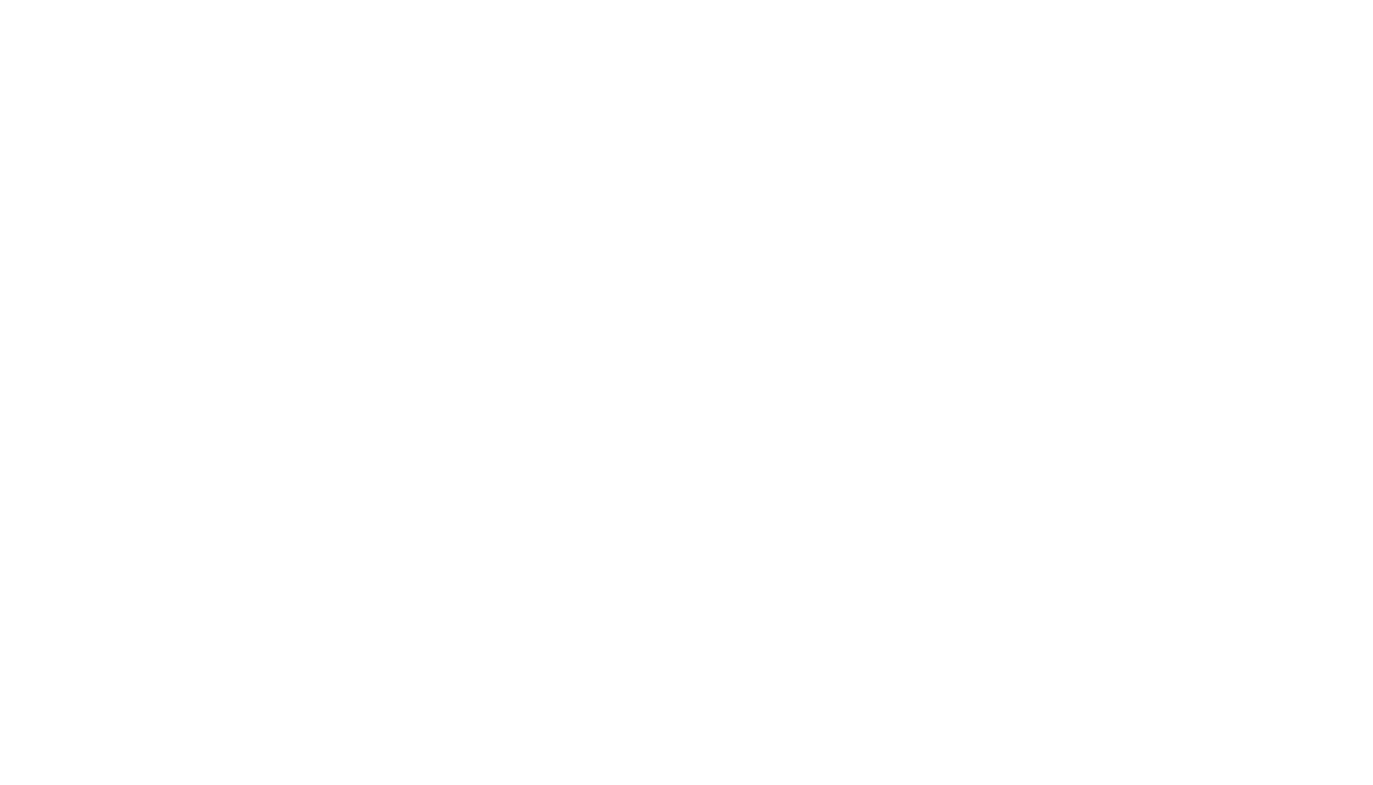
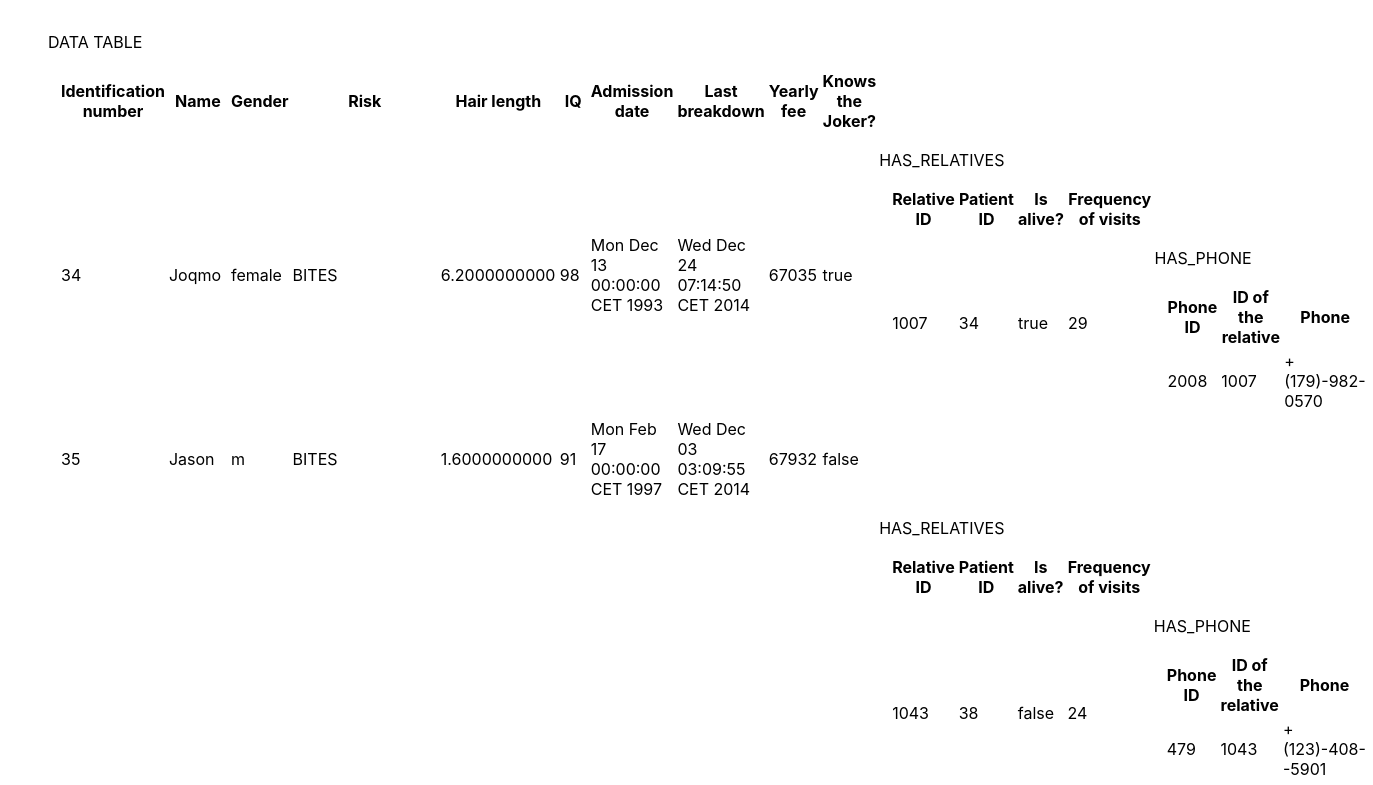
Before and after one commit to marcofriso/data-kids-table, a React (Create React App) app: page / in a window 1280 px wide. Shown: the top 785 px of the page, 1373 px wide, since content can reach past the window. Built offline with nearby package versions, Linux system fonts and the light colour scheme.

Commit message:
feat: implement table view

```diff
--- a/src/App.css
+++ b/src/App.css
@@ -1,5 +1,5 @@
 .App {
-  text-align: center;
+  margin: 2em 3em;
 }
 
 .App-logo {
@@ -11,6 +11,10 @@
   .App-logo {
     animation: App-logo-spin infinite 20s linear;
   }
+}
+
+table {
+  margin-left: 10px;
 }
 
 .App-header {
--- a/src/App.tsx
+++ b/src/App.tsx
@@ -1,9 +1,14 @@
 import React from "react";
 import "./App.css";
+import Table from "./components/Table";
 import tableData from "./data/example-data.json";
 
 const App = () => {
-  return <div className="App"></div>;
+  return (
+    <div className="App">
+      <Table tableData={tableData} name="Data Table" />
+    </div>
+  );
 };
 
 export default App;
--- /dev/null
+++ b/src/components/Table.jsx
@@ -0,0 +1,35 @@
+import React from "react";
+
+const Table = ({ tableData, name }) => {
+  const headerGroups = Object.keys(tableData[0].data);
+
+  return (
+    <>
+      <p>{name.toUpperCase()}</p>
+      <table>
+        <thead>
+          <tr>
+            {headerGroups.map((headerGroup) => (
+              <th>{headerGroup}</th>
+            ))}
+          </tr>
+        </thead>
+        <tbody>
+          {tableData.map((row) => (
+            <tr>
+              {headerGroups.map((val) => (
+                <td>{row.data[val]}</td>
+              ))}
+              {Object.keys(row.kids) &&
+                Object.keys(row.kids).map((val) => (
+                  <Table tableData={row.kids[val].records} name={val} />
+                ))}
+            </tr>
+          ))}
+        </tbody>
+      </table>
+    </>
+  );
+};
+
+export default Table;
```
